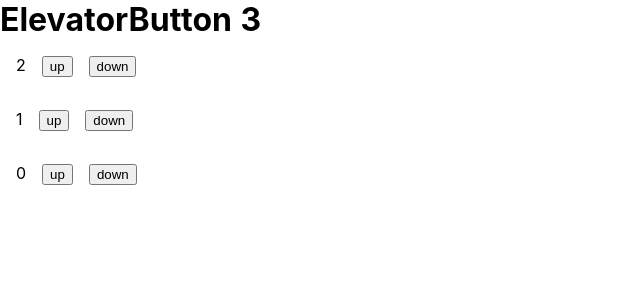
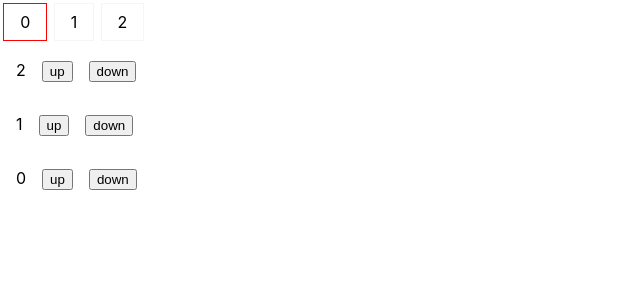
Before and after one commit to apkeerthika/elevator, a Nuxt app: page / in a window 1280 px wide. Shown: the top 300 px of the page, without its empty margins (0-640 px from the left). Built offline with nearby package versions, Linux system fonts and the light colour scheme.

Commit message:
Add elevator button

```diff
--- a/components/ElevatorButtons.vue
+++ b/components/ElevatorButtons.vue
@@ -1,5 +1,6 @@
 <template lang="pug">
-h1 ElevatorButton {{ floors }}
+.elevator-buttons
+  a.btn(:class="{highlighted: currentFloor == i}", v-for="(f, i) in floors") {{ i }}
 </template>
 
 <script>
@@ -9,7 +10,7 @@ export default {
   },
   data () {
     return {
-
+      currentFloor: 0
     }
   },
   methods: {
@@ -24,4 +25,13 @@ export default {
 <style lang="sass" scoped>
 // @import 'assets/styles/includes'
 
+
+.btn
+  margin: 0.2rem
+  padding: 0.5rem 1rem
+  display: inline-block
+  border: 1px solid #f4f5f7
+  &.highlighted
+    border: 1px solid red
+
 </style>
```
